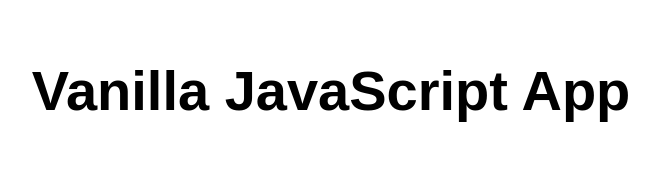
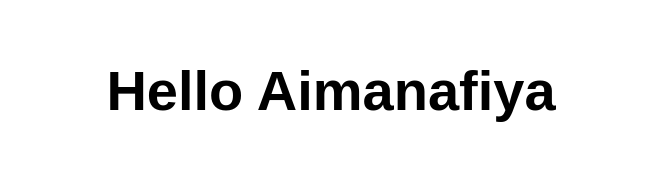
Before and after one commit to MEHARAJAFIYA/aimanafiya, a website: page src/index.html in a window 1280 px wide. Shown: the whole page, without its empty margins (309-968 px from the left). Drawn offline with Linux system fonts and the light colour scheme.

Commit message:
index.html

```diff
--- a/src/index.html
+++ b/src/index.html
@@ -10,7 +10,7 @@
 
 <body>
   <main>
-    <h1>Vanilla JavaScript App</h1>
+    <h1>Hello Aimanafiya</h1>
   </main>
 </body>
 
```
